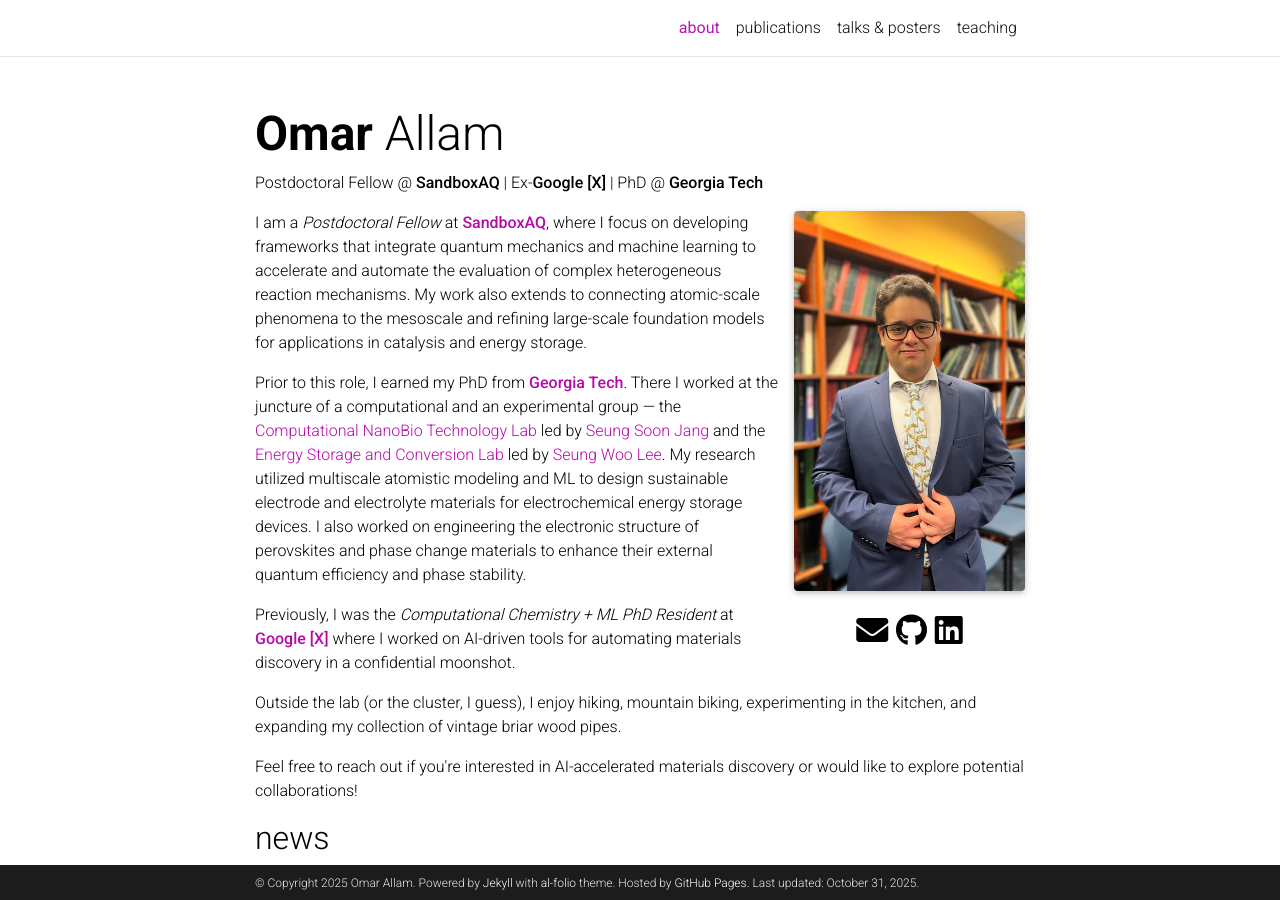
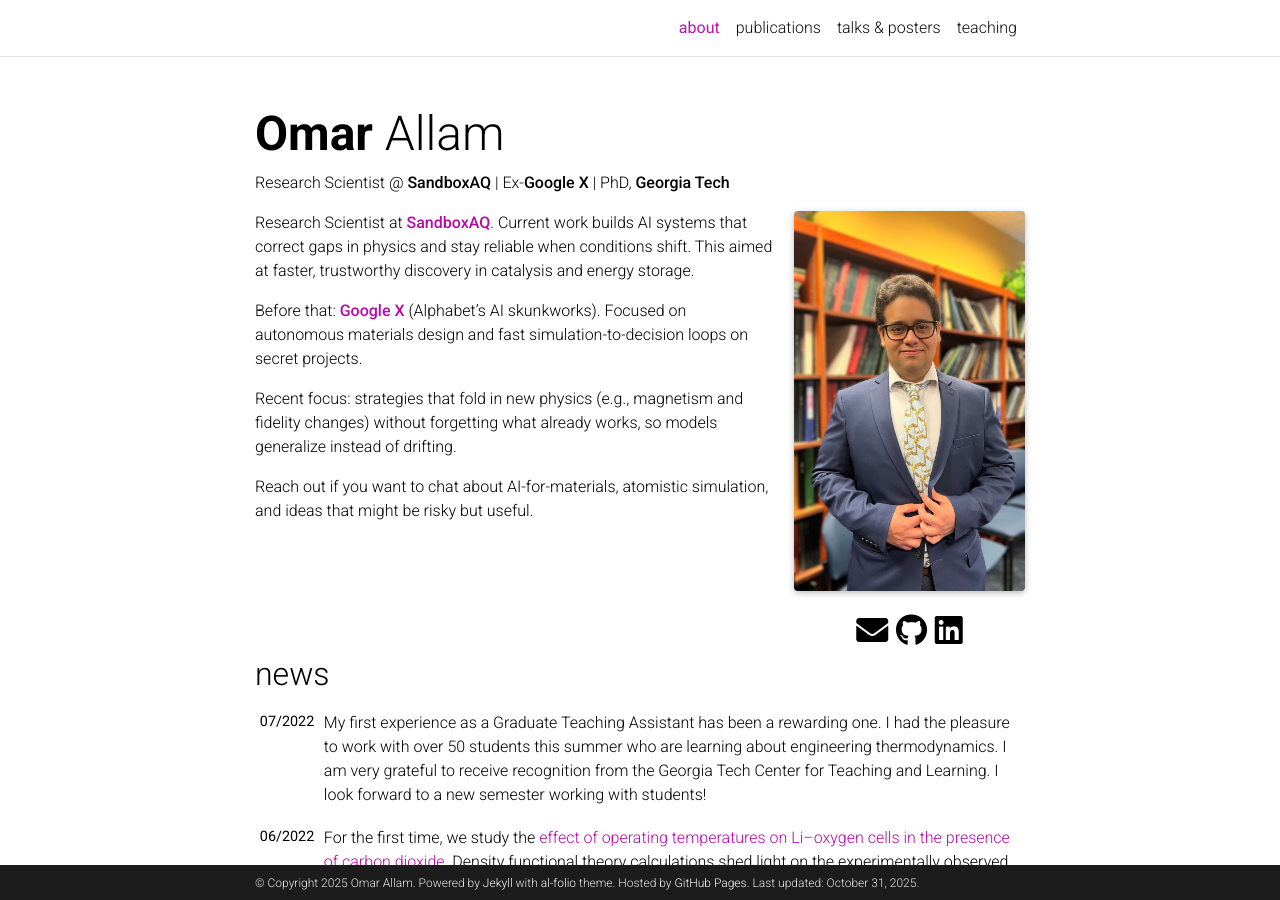
Before and after one commit to oallam3/oallam3.github.io, a Jekyll site: the page built from _pages/about.md, in a window 1280 px wide and 900 px high. Built offline with Jekyll 4.4.1, drawn with Linux system fonts in a browser that asks for light colours; full-size pictures stand in for the smaller copies a plugin makes; comment, search, counter and statistics services are not loaded; a style sheet for code colours, icons or effects is not loaded.

Commit message:
updated intro

```diff
--- a/_pages/about.md
+++ b/_pages/about.md
@@ -2,26 +2,24 @@
 layout: about
 title: about
 permalink: /
-subtitle: Postdoctoral Fellow @ <strong>SandboxAQ</strong> | Ex-<strong>Google [X]</strong> | PhD @ <strong>Georgia Tech</strong>
+subtitle: Research Scientist @ <strong>SandboxAQ</strong> | Ex-<strong>Google X</strong> | PhD, <strong>Georgia Tech</strong>
 
 profile:
   align: right
   image: profile_picture.jpg
-  image_circular: false # crops the image to make it circular
+  image_circular: false
   address:
 
-news: true  # includes a list of news items
-latest_posts: false  # includes a list of the newest posts
-selected_papers: true # includes a list of papers marked as "selected={true}"
-social: true  # includes social icons at the bottom of the page
+news: true
+latest_posts: false
+selected_papers: true
+social: true
 ---
 
-<p>I am a <i>Postdoctoral Fellow</i> at <strong><a href="https://www.sandboxaq.com" target="_blank" style="text-decoration: none;">SandboxAQ</a></strong>, where I focus on developing frameworks that integrate quantum mechanics and machine learning to accelerate and automate the evaluation of complex heterogeneous reaction mechanisms. My work also extends to connecting atomic-scale phenomena to the mesoscale and refining large-scale foundation models for applications in catalysis and energy storage.</p>
+<p>Research Scientist at <strong><a href="https://www.sandboxaq.com" target="_blank" style="text-decoration: none;">SandboxAQ</a></strong>. Current work builds AI systems that correct gaps in physics and stay reliable when conditions shift. This aimed at faster, trustworthy discovery in catalysis and energy storage.</p>
 
-<p>Prior to this role, I earned my PhD from <strong><a href="https://www.gatech.edu" target="_blank" style="text-decoration: none;">Georgia Tech</a></strong>. There I worked at the juncture of a computational and an experimental group — the <a href="https://www.mse.gatech.edu/people/seung-soon-jang" target="_blank" style="text-decoration: none;">Computational NanoBio Technology Lab</a> led by <a href="https://www.mse.gatech.edu/people/seung-soon-jang" target="_blank" style="text-decoration: none;">Seung Soon Jang</a> and the <a href="https://me.gatech.edu/faculty/lee-0" target="_blank" style="text-decoration: none;">Energy Storage and Conversion Lab</a> led by <a href="https://me.gatech.edu/faculty/lee-0" target="_blank" style="text-decoration: none;">Seung Woo Lee</a>. My research utilized multiscale atomistic modeling and ML to design sustainable electrode and electrolyte materials for electrochemical energy storage devices. I also worked on engineering the electronic structure of perovskites and phase change materials to enhance their external quantum efficiency and phase stability.</p>
+<p>Before that: <strong><a href="https://x.company" target="_blank" style="text-decoration: none;">Google X</a></strong> (Alphabet’s AI skunkworks). Focused on autonomous materials design and fast simulation-to-decision loops on secret projects.</p>
 
-<p>Previously, I was the <i>Computational Chemistry + ML PhD Resident</i> at <strong><a href="https://x.company" target="_blank" style="text-decoration: none;">Google [X]</a></strong> where I worked on AI-driven tools for automating materials discovery in a confidential moonshot.</p>
+<p>Recent focus: strategies that fold in new physics (e.g., magnetism and fidelity changes) without forgetting what already works, so models generalize instead of drifting.</p>
 
-<p>Outside the lab (or the cluster, I guess), I enjoy hiking, mountain biking, experimenting in the kitchen, and expanding my collection of vintage briar wood pipes.</p>
-
-<p>Feel free to reach out if you're interested in AI-accelerated materials discovery or would like to explore potential collaborations!</p>
+<p>Reach out if you want to chat about AI-for-materials, atomistic simulation, and ideas that might be risky but useful.</p>
```
Also changed, not shown: _pages/_about.md (added, +27 -0 lines), test.svg (added), 2 other files.
